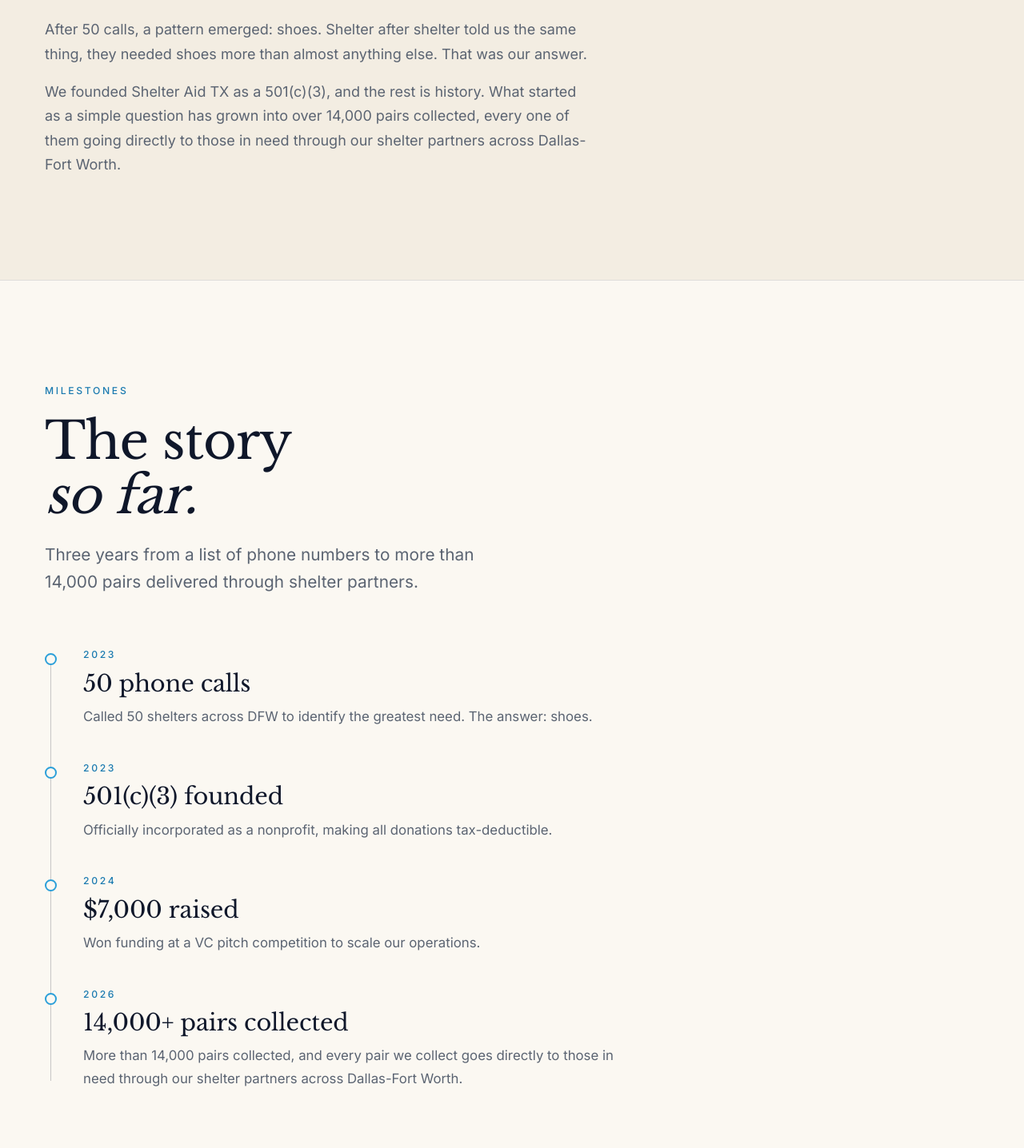
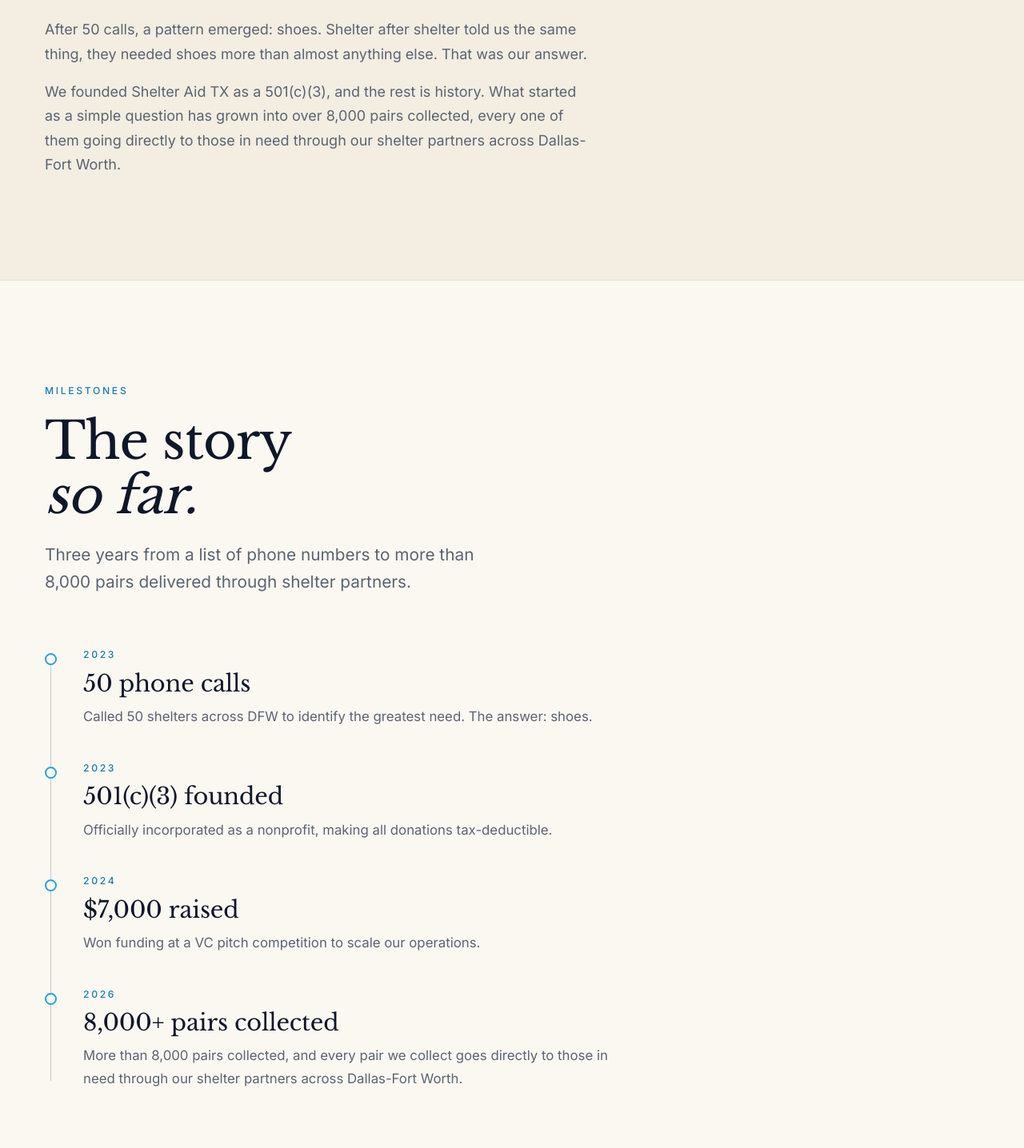
Before and after one commit to Vedant0667/shelteraidtx, a Next.js app: page /who-we-are in a window 1280 px wide. Shown: the part 3274-4710 px from the top of the page at 80% size. Built offline with nearby package versions, Linux system fonts and the light colour scheme.

Commit message:
Update pairs-collected stat from 14k to 8k
Co-Authored-By: Claude Fable 5.1 <noreply@anthropic.com>

```diff
--- a/src/app/page.tsx
+++ b/src/app/page.tsx
@@ -24,14 +24,14 @@ function easeInOutQuart(t: number) {
   return t < 0.5 ? 8 * t * t * t * t : 1 - Math.pow(-2 * t + 2, 4) / 2
 }
 
-// While counting, mirror the style of the final display: "14k" counts 0 -> 999 -> 1k -> 13.9k -> 14k.
+// While counting, mirror the style of the final display: "8k" counts 0 -> 999 -> 1k -> 7.9k -> 8k.
 function formatLike(display: string, n: number) {
   if (/k$/i.test(display) && n >= 1000) return `${(n / 1000).toFixed(1).replace(/\.0$/, "")}k`
   return `${Math.round(n)}`
 }
 
 function HeroCounter({ value, suffix, display }: { value: string; suffix: string; display: string }) {
-  // Seeded with the real number so the server-rendered HTML carries "14k"/"23"/
+  // Seeded with the real number so the server-rendered HTML carries "8k"/"23"/
   // "100" for crawlers and no-JS visitors. Only an in-view, motion-allowed visit
   // rewinds it to zero and counts back up.
   const [displayValue, setDisplayValue] = useState(display)
@@ -194,7 +194,7 @@ const collectionPartners = [
 ]
 
 const stats = [
-  { value: "14000", suffix: "+", label: "Pairs collected", display: "14k" },
+  { value: "8000", suffix: "+", label: "Pairs collected", display: "8k" },
   { value: "23", suffix: "", label: "Community partners", display: "23" },
   { value: "100", suffix: "%", label: "Direct to shelters", display: "100" },
 ]
--- a/src/app/who-we-are/page.tsx
+++ b/src/app/who-we-are/page.tsx
@@ -69,9 +69,9 @@ const timeline = [
   },
   {
     year: "2026",
-    title: "14,000+ pairs collected",
+    title: "8,000+ pairs collected",
     description:
-      "More than 14,000 pairs collected, and every pair we collect goes directly to those in need through our shelter partners across Dallas-Fort Worth.",
+      "More than 8,000 pairs collected, and every pair we collect goes directly to those in need through our shelter partners across Dallas-Fort Worth.",
   },
 ]
 
@@ -192,7 +192,7 @@ export default function WhoWeArePage() {
             </p>
             <p className="body-lg mt-4">
               We founded Shelter Aid TX as a 501(c)(3), and the rest is history. What started as a simple question has
-              grown into over 14,000 pairs collected, every one of them going directly to those in need through our
+              grown into over 8,000 pairs collected, every one of them going directly to those in need through our
               shelter partners across Dallas-Fort Worth.
             </p>
           </div>
@@ -204,7 +204,7 @@ export default function WhoWeArePage() {
           kicker="Milestones"
           title="The story"
           em="so far."
-          lede="Three years from a list of phone numbers to more than 14,000 pairs delivered through shelter partners."
+          lede="Three years from a list of phone numbers to more than 8,000 pairs delivered through shelter partners."
         >
           <Timeline items={timeline} />
         </Section>
```
Also changed, not shown: public/llms.txt, 1 other file (tests, documents, lock files or other folders).
